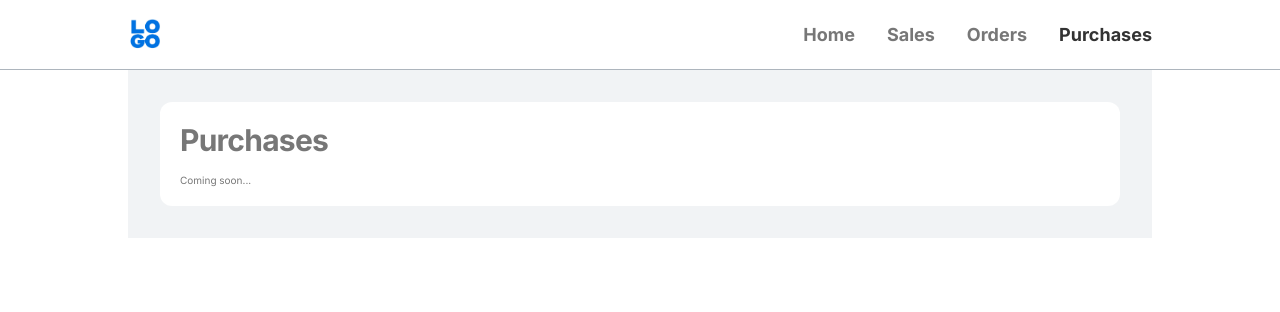
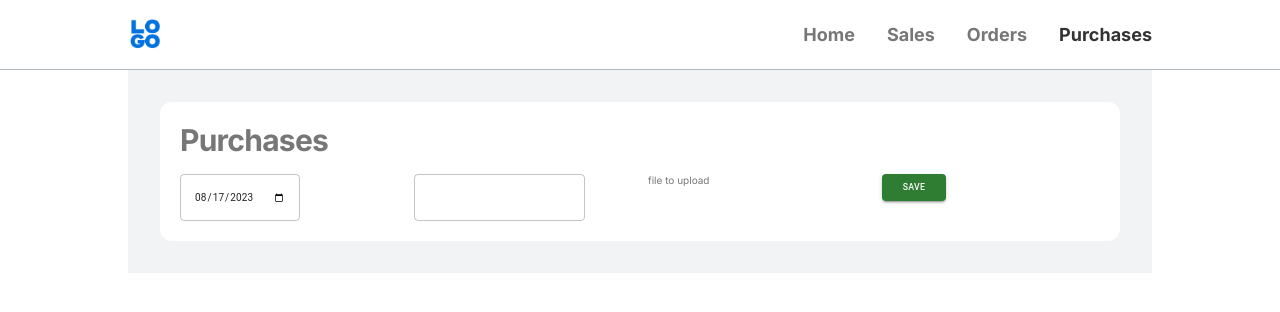
Before and after one commit to Subhash106/rkv-sales, a React app: page /purchases in a window 1280 px wide. Shown: the top 312 px of the page. Built offline with nearby package versions, Linux system fonts and the light colour scheme.

Commit message:
added purchase feature

```diff
--- a/src/components/Purchases/index.js
+++ b/src/components/Purchases/index.js
@@ -1,11 +1,54 @@
-import React from 'react';
+import React, { useState } from 'react';
+import Grid from '@mui/material/Grid';
+import { TextField, Button } from '@mui/material';
+import moment from 'moment';
 
 const Purchases = () => {
+  const [purchase, setPurchase] = useState({ date: moment().format('YYYY-MM-DD'), amount: '' });
+
+  const { date, amount } = purchase;
+
+  const chnageHandler = e => {
+    const {
+      target: { value, name }
+    } = e;
+
+    setPurchase({ ...purchase, [name]: value });
+  };
+
+  const submitHandler = e => {
+    e.preventDefault();
+    const url = 'https://basic-react-a8d88-default-rtdb.firebaseio.com/purchases.json';
+    fetch(url, {
+      method: 'POST',
+      body: JSON.stringify(purchase)
+    })
+      .then(res => res.json())
+      .then(data => console.log(data));
+  };
+
   return (
     <div className="orders">
       <div className="bg-white" style={{ padding: '2rem', borderRadius: '1.2rem' }}>
         <h1 className="heading-primary">Purchases</h1>
-        <p>Coming soon... </p>
+        <form onSubmit={submitHandler}>
+          <Grid container spacing={2}>
+            <Grid item xs={3}>
+              <TextField onChange={chnageHandler} name="date" type="date" id="date" value={date} />
+            </Grid>
+            <Grid item xs={3}>
+              <TextField onChange={chnageHandler} name="amount" type="number" id="amount" value={amount} />
+            </Grid>
+            <Grid item xs={3}>
+              file to upload
+            </Grid>
+            <Grid item xs={3}>
+              <Button onClick={submitHandler} variant="contained" color="success">
+                Save
+              </Button>
+            </Grid>
+          </Grid>
+        </form>
       </div>
     </div>
   );
```
